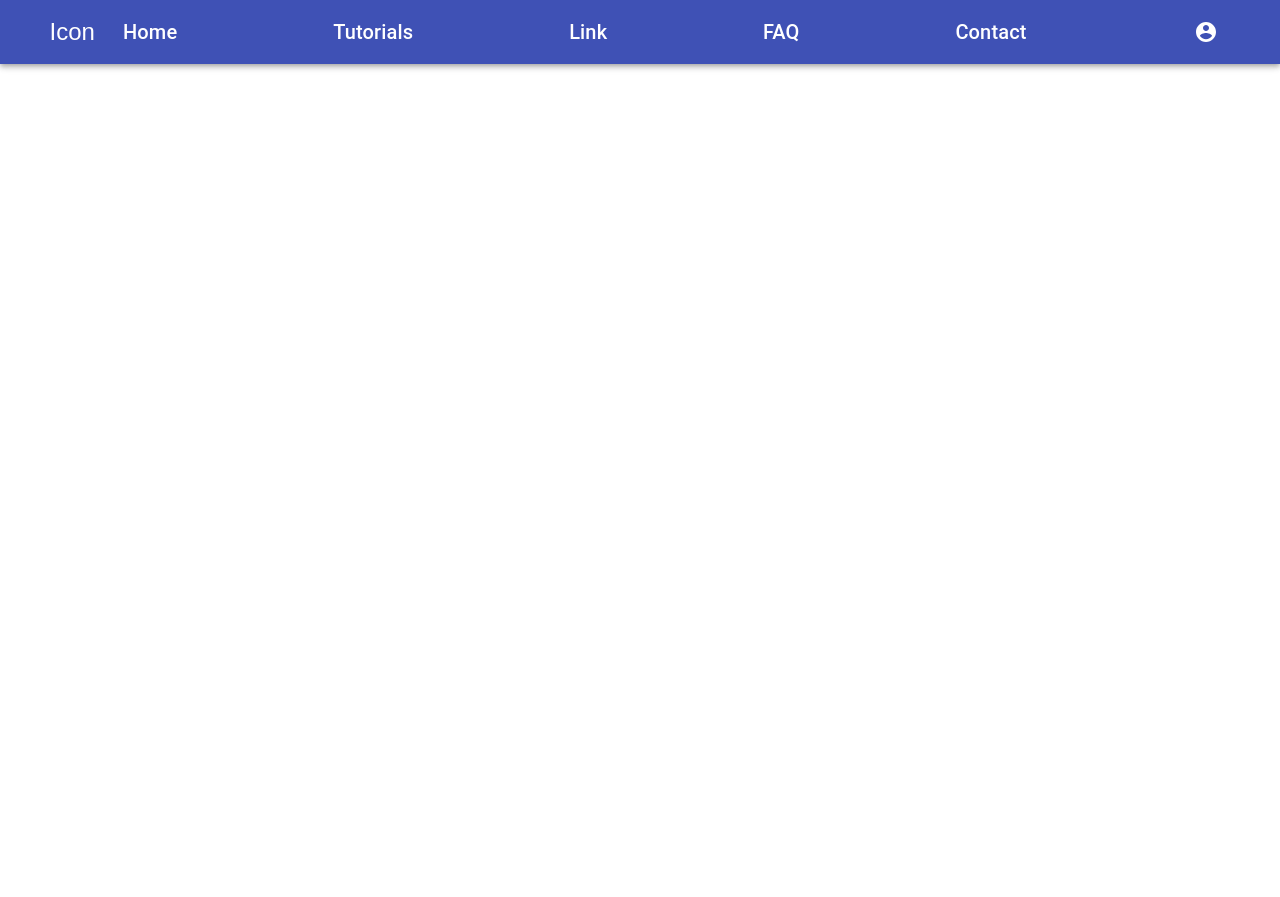
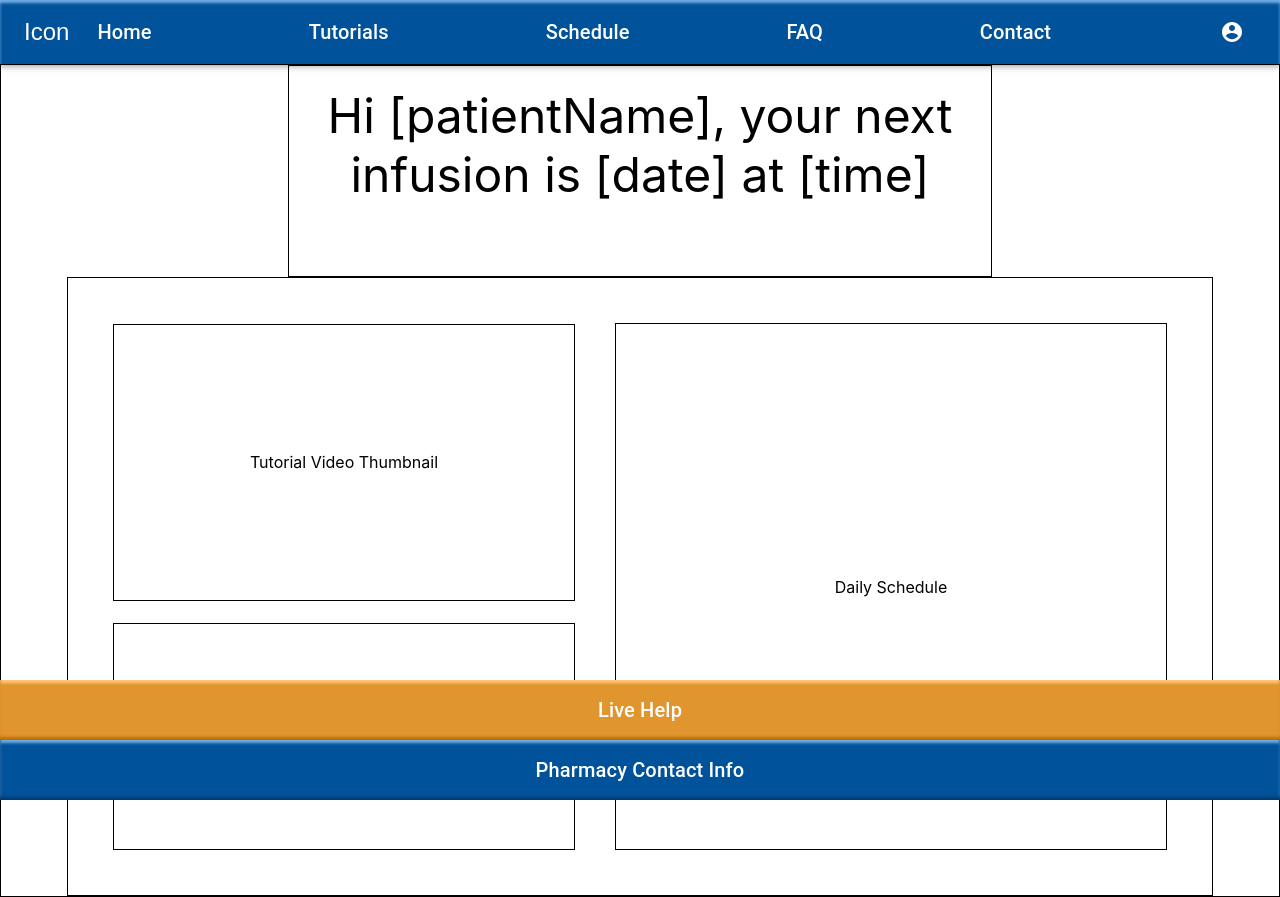
Before and after one commit to tianxiong-wu/InnovationLab-UCI-Capstone, a React (Create React App) app in the folder gap-project/client/: page / in a window 1280 px wide. Before the commit the page ends 800 px from the top, so only its background shows below. Built offline with nearby package versions, Linux system fonts and the light colour scheme.

Commit message:
Footer + Dashboard
Added footer and bare dashboard

```diff
--- a/gap-project/client/src/App.css
+++ b/gap-project/client/src/App.css
@@ -36,3 +36,8 @@
     transform: rotate(360deg);
   }
 }
+
+.fullPage{
+	display: flex;
+	flex-direction: column;
+}
--- a/gap-project/client/src/App.js
+++ b/gap-project/client/src/App.js
@@ -1,10 +1,16 @@
 import logo from './logo.svg';
 import './App.css';
 import Nav from './components/nav/nav';
+import Footer from './components/footer/footer';
+import Dashboard from './components/dashboard/dashboard';
 
 function App() {
   return (
-    <Nav/>
+	<div className="fullPage">
+		<Nav/>
+		<Dashboard/>
+		<Footer/>
+	</div>
   );
 }
 
--- /dev/null
+++ b/gap-project/client/src/components/dashboard/dashboard.css
@@ -0,0 +1,64 @@
+.dashContainer{
+	display: flex;
+	flex-direction: column;
+	justify-content: center;
+	align-items: center;
+	border: 1px solid black;
+}
+
+.dashSummary{
+	width: 55%;
+	height: 150px;
+	font-size: 48px;
+	text-align: center;
+	border: 1px solid black;
+	padding: 20px 0 40px 0;
+}
+
+.dashContent{
+	display: flex;
+	flex-direction: row;
+	justify-content: center;
+	align-items: center;
+	padding: 25px 25px 25px 25px;
+	border: 1px solid black;
+}
+
+.tutVid{
+	display: flex;
+	justify-content: center;
+	align-items: center;
+
+	width: 460px;
+	height: 275px;
+	border: 1px solid black;
+
+	padding: 0px 0px 0px 0px;
+	margin: 20px 20px 22px 20px;
+}
+
+.notifBox{
+	display: flex;
+	justify-content: center;
+	align-items: center;
+
+	width: 460px;
+	height: 225px;
+	border: 1px solid black;
+
+	padding: 0px 0px 0px 0px;
+	margin: 22px 20px 20px 20px;
+}
+
+.dailySched{
+	display: flex;
+	justify-content: center;
+	align-items: center;
+
+	width: 550px;
+	height: 525px;
+	border: 1px solid black;
+
+	padding: 0px 0px 0px 0px;
+	margin: 20px 20px 20px 20px;
+}
--- /dev/null
+++ b/gap-project/client/src/components/dashboard/dashboard.js
@@ -0,0 +1,29 @@
+import React from 'react';
+import Typography from '@material-ui/core/Typography';
+import IconButton from '@material-ui/core/IconButton';
+import MenuIcon from '@material-ui/icons/Menu';
+import '../dashboard/dashboard.css'
+
+
+export default function dashboardContent() {
+	return (
+		<div className="dashContainer">
+			<div className="dashSummary">
+				Hi [patientName], your next infusion is [date] at [time]
+			</div>
+			<div className="dashContent">
+				<div className="tutNotifBox">
+					<div className="tutVid">
+						Tutorial Video Thumbnail
+					</div>
+					<div className="notifBox">
+						Notification Bar
+					</div>
+				</div>
+				<div className="dailySched">
+					Daily Schedule
+				</div>
+			</div>
+		</div>
+	);
+}
--- a/gap-project/client/src/components/footer/footer.css
+++ b/gap-project/client/src/components/footer/footer.css
@@ -0,0 +1,35 @@
+.footerContainer{
+	width: 100%;
+	height: 120px;
+	bottom: 0;
+	position: absolute;
+}
+
+.liveHelpBar{
+	display: flex;
+	justify-content: center;
+	align-items: center;
+
+	width: 100%;
+	height: 60px;
+	color: white;
+	background-color: #E0952F;
+	box-shadow: inset 0px -3px 3px #BE6E00, inset 0px 3px 3px #FFC87C;
+}
+
+.contactBar{
+	display: flex;
+	justify-content: center;
+	align-items: center;
+
+	width: 100%;
+	height: 60px;
+	color: white;
+	background-color: #00529B;
+	box-shadow: inset 0px -3px 3px #003C72, inset 0px 3px 3px #70ADE3;
+}
+
+.footerLink{
+	text-decoration: none;
+	color: white;
+}
--- a/gap-project/client/src/components/footer/footer.js
+++ b/gap-project/client/src/components/footer/footer.js
@@ -0,0 +1,23 @@
+import React from 'react';
+import Typography from '@material-ui/core/Typography';
+import IconButton from '@material-ui/core/IconButton';
+import MenuIcon from '@material-ui/icons/Menu';
+import '../footer/footer.css'
+
+
+export default function footerBar() {
+	return (
+		<div className="footerContainer">
+			<div className="liveHelpBar">
+				<Typography variant="h6">
+				<a className="footerLink" href="#">Live Help</a>
+				</Typography>
+			</div>
+			<div className="contactBar">
+				<Typography variant="h6">
+				<a className="footerLink" href="#">Pharmacy Contact Info</a>
+				</Typography>
+			</div>
+		</div>
+	);
+}
--- a/gap-project/client/src/components/nav/nav.css
+++ b/gap-project/client/src/components/nav/nav.css
@@ -1,8 +1,31 @@
 .navStyling{
-    margin: 0 2% !important;
+    margin: 0 0% !important;
+	background-color: #00529B;
+	box-shadow: inset 0px 3px 3px #70ADE3;
 }
 
 .navItem{
     text-decoration: none;
     color: white;
 }
+
+.navItem:hover{
+	background-color: #FFBC62;
+	color: #834B00;
+}
+
+.profileItem{
+	width: 120px;
+	display: flex;
+	justify-content: center;
+	align-items: center;
+	height: 30px;
+
+	background-color: #00529B;
+	color: white;
+}
+
+.profileItem:hover{
+	background-color: #FFBC62;
+	color: #834B00;
+}
--- a/gap-project/client/src/components/nav/nav.js
+++ b/gap-project/client/src/components/nav/nav.js
@@ -62,7 +62,7 @@ export default function MenuAppBar() {
             <a className="navItem" href="#">Tutorials</a>
         </Typography>
         <Typography variant="h6" className={classes.title}>
-            <a className="navItem" href="#">Link</a>
+            <a className="navItem" href="#">Schedule</a>
         </Typography>
         <Typography variant="h6" className={classes.title}>
             <a className="navItem" href="#">FAQ</a>
@@ -96,10 +96,10 @@ export default function MenuAppBar() {
                 open={open}
                 onClose={handleClose}
               >
-                <MenuItem onClick={handleClose}>Jasmine Miller</MenuItem>
-                <MenuItem onClick={handleClose}>Profile</MenuItem>
-                <MenuItem onClick={handleClose}>Settings</MenuItem>
-                <MenuItem onClick={handleClose}>Log Out</MenuItem>
+                <MenuItem class="profileItem" onClick={handleClose}>Jasmine Miller</MenuItem>
+                <MenuItem class="profileItem" onClick={handleClose}>Profile</MenuItem>
+                <MenuItem class="profileItem" onClick={handleClose}>Settings</MenuItem>
+                <MenuItem class="profileItem" onClick={handleClose}>Log Out</MenuItem>
               </Menu>
             </div>
           )}
```
Also changed, not shown: 1 other file (tests, documents, lock files or other folders).
